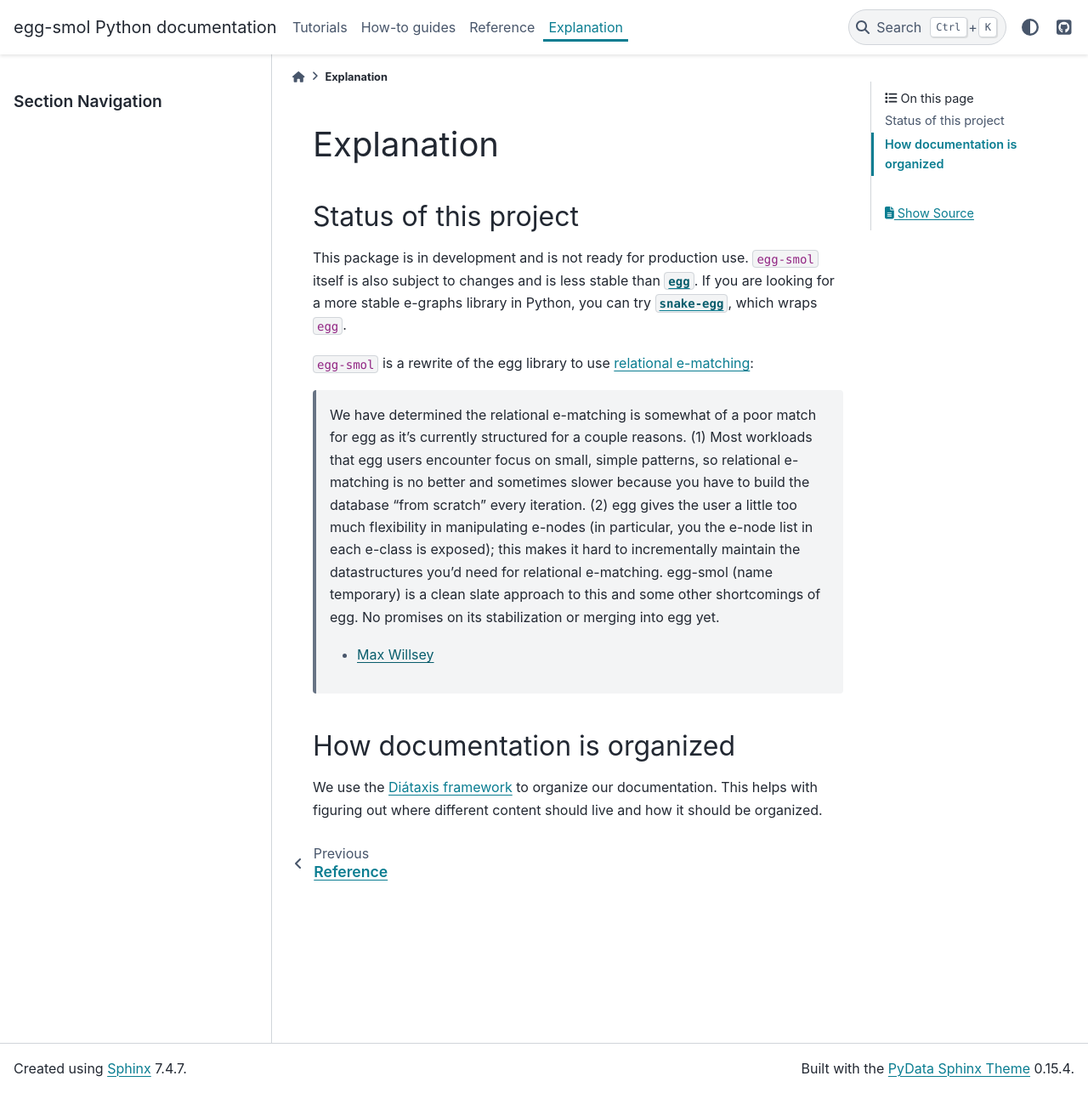
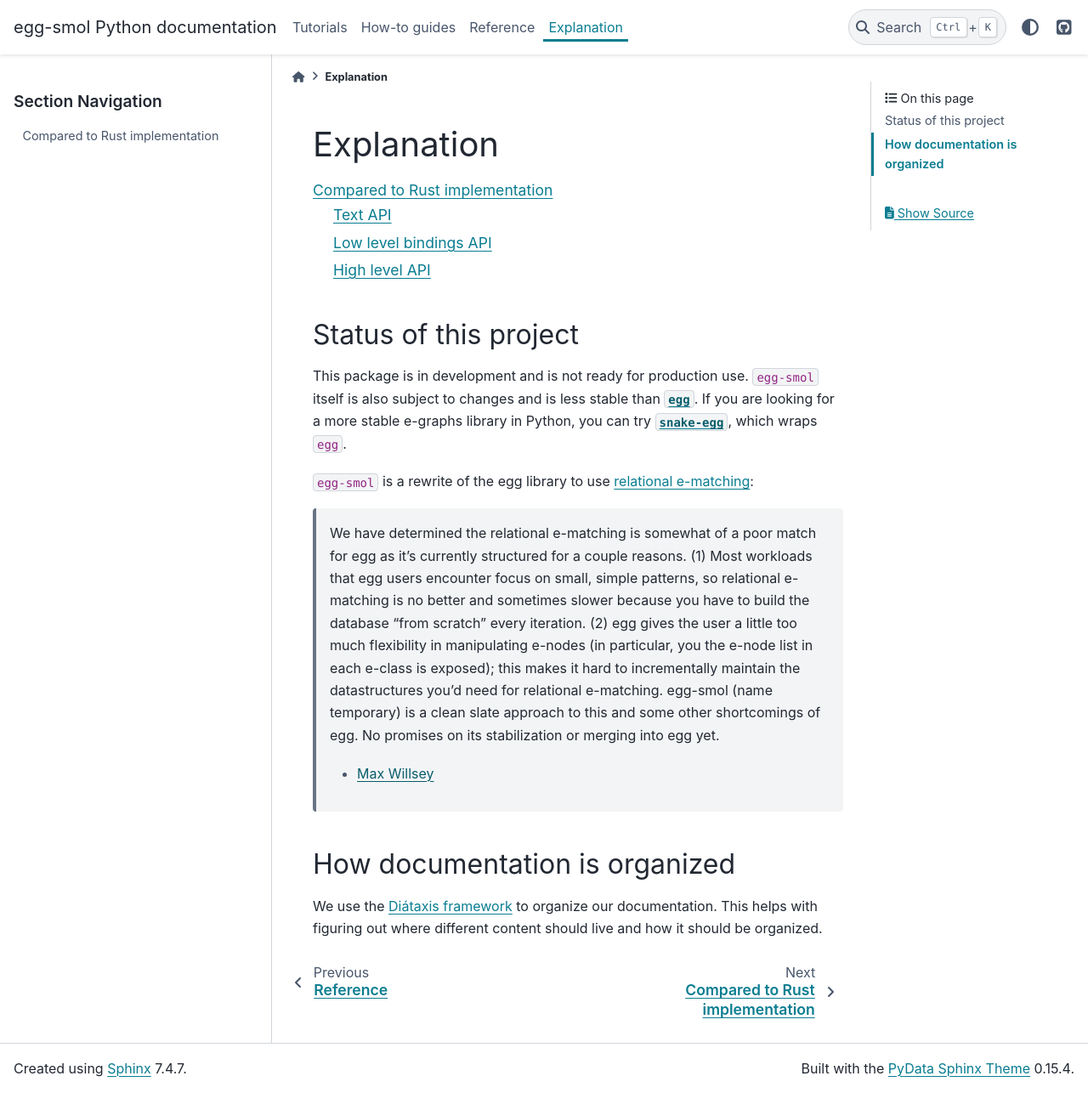
Before and after one commit to egraphs-good/egglog-python, a Sphinx documentation site: the page built from docs/explanation.md, in a window 1280 px wide and 1286 px high. Shown: the whole window at 85% size. Built offline with Sphinx 7.4.7 and the PyData theme 0.15.4, drawn with Linux system fonts in a browser that asks for light colours; part of the change alters nothing that is shown.

Commit message:
Add begining of rust docs

````diff
--- a/docs/explanation.md
+++ b/docs/explanation.md
@@ -1,4 +1,8 @@
 # Explanation
+
+```{toctree}
+explanation/compared_to_rust
+```
 
 ## Status of this project
 
--- /dev/null
+++ b/docs/explanation/compared_to_rust.md
@@ -0,0 +1,316 @@
+---
+file_format: mystnb
+kernelspec:
+  name: python3
+---
+
+# Compared to Rust implementation
+
+This package serves two purposes:
+
+1. Exposing the machinery of the Rust implementation to Python.
+2. Providing a Pythonic interface to build e-graphs.
+
+Instead of skipping directly to the second step, we first expose the primitives
+from the rust library as close as we can to the original API. Then we build a
+higher level API on top of that, that is more friendly to use.
+
+We can show show these two APIs starting witht he eqsat_basic example. The
+egg text version of this from the tests is:
+
+```lisp
+(datatype Math
+  (Num i64)
+  (Var String)
+  (Add Math Math)
+  (Mul Math Math))
+
+;; expr1 = 2 * (x + 3)
+(define expr1 (Mul (Num 2) (Add (Var "x") (Num 3))))
+;; expr2 = 6 + 2 * x
+(define expr2 (Add (Num 6) (Mul (Num 2) (Var "x"))))
+
+
+;; (rule ((= __root (Add a b)))
+;;       ((union __root (Add b a)))
+(rewrite (Add a b)
+         (Add b a))
+(rewrite (Mul a (Add b c))
+         (Add (Mul a b) (Mul a c)))
+(rewrite (Add (Num a) (Num b))
+         (Num (+ a b)))
+(rewrite (Mul (Num a) (Num b))
+         (Num (* a b)))
+
+(run 10)
+(check (= expr1 expr2))
+```
+
+## Text API
+
+One way to run this in Python is to parse the text and run it similar to how the
+egg CLI works:
+
+```{code-cell} python
+eqsat_basic = """(datatype Math
+  (Num i64)
+  (Var String)
+  (Add Math Math)
+  (Mul Math Math))
+
+;; expr1 = 2 * (x + 3)
+(define expr1 (Mul (Num 2) (Add (Var "x") (Num 3))))
+;; expr2 = 6 + 2 * x
+(define expr2 (Add (Num 6) (Mul (Num 2) (Var "x"))))
+
+
+;; (rule ((= __root (Add a b)))
+;;       ((union __root (Add b a)))
+(rewrite (Add a b)
+         (Add b a))
+(rewrite (Mul a (Add b c))
+         (Add (Mul a b) (Mul a c)))
+(rewrite (Add (Num a) (Num b))
+         (Num (+ a b)))
+(rewrite (Mul (Num a) (Num b))
+         (Num (* a b)))
+
+(run 10)
+(check (= expr1 expr2))"""
+
+from egg_smol.bindings import EGraph
+
+egraph = EGraph()
+egraph.parse_and_run_program(eqsat_basic)
+```
+
+## Low level bindings API
+
+However, this isn't the most friendly for Python users. Instead, we can use the
+low level APIs that mirror the rust APIs to build the same egraph:
+
+```{code-cell} python
+from egg_smol.bindings_py import *
+
+egraph = EGraph()
+egraph.declare_sort("Math")
+egraph.declare_constructor(Variant("Num", ["i64"]), "Math")
+egraph.declare_constructor(Variant("Var", ["String"]), "Math")
+egraph.declare_constructor(Variant("Add", ["Math", "Math"]), "Math")
+egraph.declare_constructor(Variant("Mul", ["Math", "Math"]), "Math")
+
+# (define expr1 (Mul (Num 2) (Add (Var "x") (Num 3))))
+egraph.define(
+    "expr1",
+    Call(
+        "Mul",
+        [
+            Call(
+                "Num",
+                [
+                    Lit(Int(2)),
+                ],
+            ),
+            Call(
+                "Add",
+                [
+                    Call(
+                        "Var",
+                        [
+                            Lit(String("x")),
+                        ],
+                    ),
+                    Call(
+                        "Num",
+                        [
+                            Lit(Int(3)),
+                        ],
+                    ),
+                ],
+            ),
+        ],
+    ),
+)
+# (define expr2 (Add (Num 6) (Mul (Num 2) (Var "x"))))
+egraph.define(
+    "expr2",
+    Call(
+        "Add",
+        [
+            Call(
+                "Num",
+                [
+                    Lit(Int(6)),
+                ],
+            ),
+            Call(
+                "Mul",
+                [
+                    Call(
+                        "Num",
+                        [
+                            Lit(Int(2)),
+                        ],
+                    ),
+                    Call(
+                        "Var",
+                        [
+                            Lit(String("x")),
+                        ],
+                    ),
+                ],
+            ),
+        ],
+    ),
+)
+# (rewrite (Add a b)
+#          (Add b a))
+egraph.add_rewrite(
+    Rewrite(
+        Call(
+            "Add",
+            [
+                Var("a"),
+                Var("b"),
+            ],
+        ),
+        Call(
+            "Add",
+            [
+                Var("b"),
+                Var("a"),
+            ],
+        ),
+    )
+)
+# (rewrite (Mul a (Add b c))
+#          (Add (Mul a b) (Mul a c)))
+egraph.add_rewrite(
+    Rewrite(
+        Call(
+            "Mul",
+            [
+                Var("a"),
+                Call(
+                    "Add",
+                    [
+                        Var("b"),
+                        Var("c"),
+                    ],
+                ),
+            ],
+        ),
+        Call(
+            "Add",
+            [
+                Call(
+                    "Mul",
+                    [
+                        Var("a"),
+                        Var("b"),
+                    ],
+                ),
+                Call(
+                    "Mul",
+                    [
+                        Var("a"),
+                        Var("c"),
+                    ],
+                ),
+            ],
+        ),
+    )
+)
+
+# (rewrite (Add (Num a) (Num b))
+#          (Num (+ a b)))
+lhs = Call(
+    "Add",
+    [
+        Call(
+            "Num",
+            [
+                Var("a"),
+            ],
+        ),
+        Call(
+            "Num",
+            [
+                Var("b"),
+            ],
+        ),
+    ],
+)
+rhs = Call(
+    "Num",
+    [
+        Call(
+            "+",
+            [
+                Var("a"),
+                Var("b"),
+            ],
+        )
+    ],
+)
+egraph.add_rewrite(Rewrite(lhs, rhs))
+
+# (rewrite (Mul (Num a) (Num b))
+#          (Num (* a b)))
+lhs = Call(
+    "Mul",
+    [
+        Call(
+            "Num",
+            [
+                Var("a"),
+            ],
+        ),
+        Call(
+            "Num",
+            [
+                Var("b"),
+            ],
+        ),
+    ],
+)
+rhs = Call(
+    "Num",
+    [
+        Call(
+            "*",
+            [
+                Var("a"),
+                Var("b"),
+            ],
+        )
+    ],
+)
+egraph.add_rewrite(Rewrite(lhs, rhs))
+
+egraph.run_rules(10)
+egraph.check_fact(
+    Eq(
+        [
+            Var("expr1"),
+            Var("expr2"),
+        ]
+    )
+)
+```
+
+This has a couple of advantages over the text version. Users now know what types
+of functions are available to them and also it can be statically type checked with MyPy,
+to make sure that the types are correct.
+
+However, it is much more verbose than the text version!
+
+## High level API
+
+So would it be possible to make an API that:
+
+1. Statically type checks as much as possible with MyPy
+2. Is concise to write
+3. Feels "pythonic"
+
+TODO: Finish this section
````
